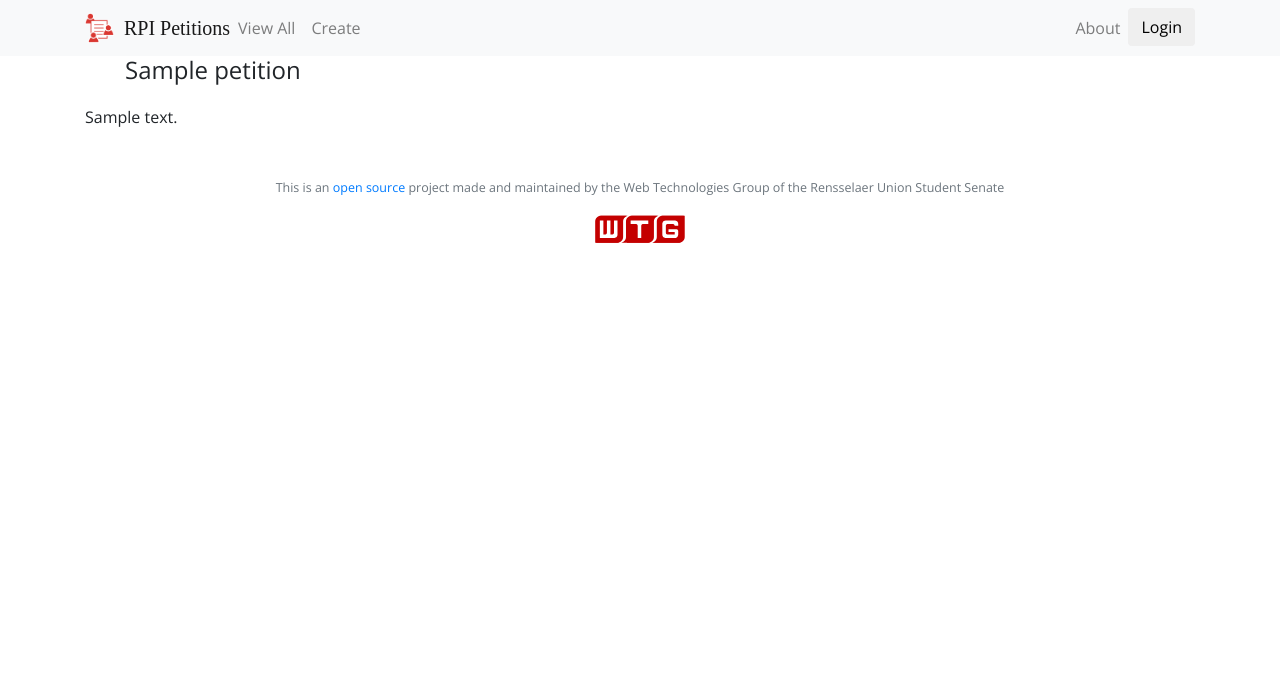
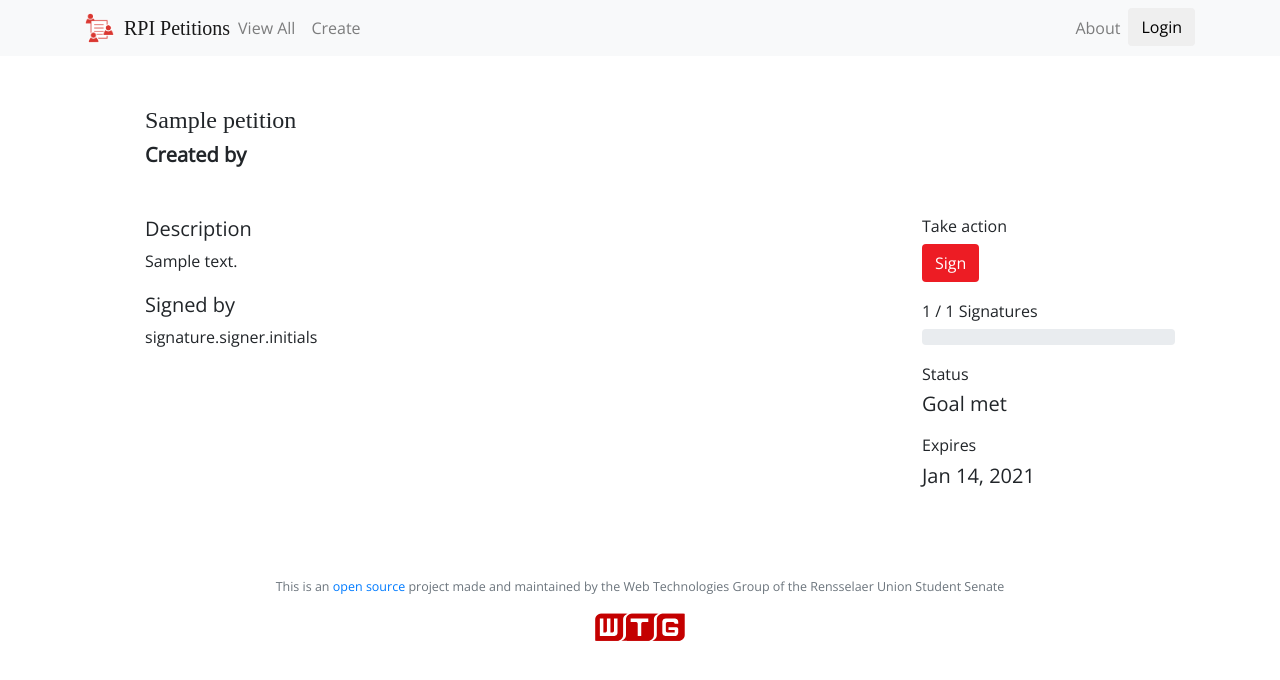
Before and after one commit to wtg/petitions-rewrite, a Django app: page /petition/1 in a window 1280 px wide. Shown: the top 680 px of the page. Run offline with Django 3.2, Linux system fonts and the light colour scheme; tables that the repository leaves empty hold one stand-in row (values such as "Sample post"); some libraries are stand-ins or nearby versions; some web fonts are replaced.

Commit message:
Add content and style to detail view

```diff
--- a/index/static/petition/style.css
+++ b/index/static/petition/style.css
@@ -48,10 +48,41 @@
     max-width: 60%;
 }
 
-.header {
+.header, .info, .description, .signatures {
     margin-left: 40px;
     margin-bottom: 20px;
+    margin-top: 10px;
+
 }
+
+.detail {
+    /* text-align: center; */
+    /* margin-left: 40px; */
+    margin-top: 50px;
+    padding-left: 20px;
+}
+
+.parent {
+    display: flex;
+    /* align-items: center; */
+}
+
+.left {
+    margin-right: auto;
+    flex-grow: 1;
+    padding: 20px;
+}
+
+.right {
+    margin-left: auto;
+    min-width: 30%;
+    padding: 20px;
+}
+
+.info {
+    /* max-width: 50%; */
+}
+
 .card-title a {
     color: #ed1c24;
 }
@@ -91,3 +122,8 @@
 .card {
     min-height: 175px;
 }
+
+#sign-btn {
+    background-color: #ed1c24;
+    color: white;
+}
--- a/index/templates/detail.html
+++ b/index/templates/detail.html
@@ -3,9 +3,54 @@
 
 {% block content %}
 <div class="container">
-    <div class="header"><h4>{{ petition.title }}</h4></div>
+    <div class="header detail">
+        <h4 class="pontiac">{{ petition.title }}</h4>
+        <h5><strong>Created by {{ petition.author.rcs_id }}</strong></h5>
+    </div>
 
-    <p>{{ petition.description }}</p>
+    <div class="parent">
+        <div class="left">
+            <div class="description">
+                <h5>Description</h5>
+                <p>{{ petition.description }}</p>
+            </div>
+
+            <div class="signatures">
+                <h5>Signed by</h5>
+                {% for signature in signatures %}
+                    <p>signature.signer.initials</p>
+                {% empty %}
+                    <p>No signatures yet</p>
+                {% endfor %}
+            </div>
+        </div>
+
+        <div class="right">
+            <div class="info">
+                <h6>Take action</h6>
+                <button class="btn" href="#" id="sign-btn">Sign</button>
+            </div>
+
+            <div class="info">
+                <h6>{{signatures.count}} / {{petition.expected_sig}} Signatures</h6>
+                <div class="progress">
+                    <div class="progress-bar" role="progressbar" aria-valuenow={{signatures.count}} aria-valuemin="0" aria-valuemax={{petition.expected_sig}}></div>
+                </div>
+            </div>
+
+            <div class="info">
+                <h6>Status</h6>
+                <h5>{{status}}</h5>
+            </div>
+
+            <div class="info">
+                <h6>Expires</h6>
+                <h5> {{ date|date:'M d, Y' }} </h5>
+            </div>
+    </div>
+
+
+
 
 </div>
 {% endblock %}
--- a/index/views.py
+++ b/index/views.py
@@ -1,5 +1,6 @@
 from django.shortcuts import render
 from django.views import generic
+from django.utils import timezone
 from .forms import CreatePetitionForm
 from .models import Petition, Tag
 
@@ -13,7 +14,6 @@
 def all(request):
     return render(request, "all.html")
 
-
 def create(request):
     form = CreatePetitionForm()
     context = {"form": form}
@@ -21,5 +21,24 @@
 
 def petition_detail(request, pk):
     petition = Petition.objects.get(pk=pk)
-    context = {"petition": petition}
+    signatures = petition.signatures.all()
+
+    status = "Goal not met"
+    if (petition.check_enough_sigs()):
+        status = "Goal met"
+
+    expiration_date = petition.created_date + timezone.timedelta(days=365)
+
+    context = {"petition": petition, "signatures": signatures, "status": status, "date": expiration_date}
     return render(request, "detail.html", context=context)
+
+# def add_signature(request, pk, user_pk):
+#     petition = Petition.objects.get(pk=pk)
+#     user = User.objects.get(pk=user_pk)
+#     new_signature = Signature.create(user)
+#     new_signature.save()
+
+#     petition.signatures.add(new_signature)
+#     petition.save()
+
+#     return petition_detail()
```
